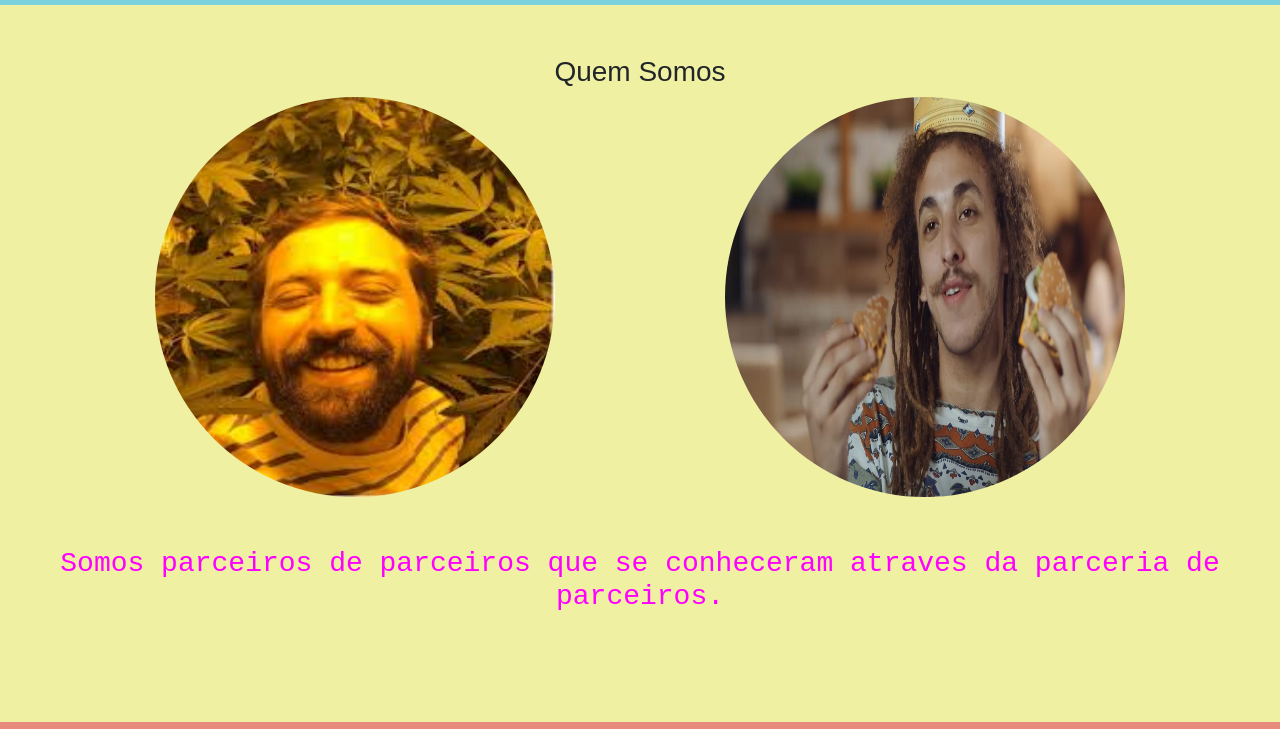
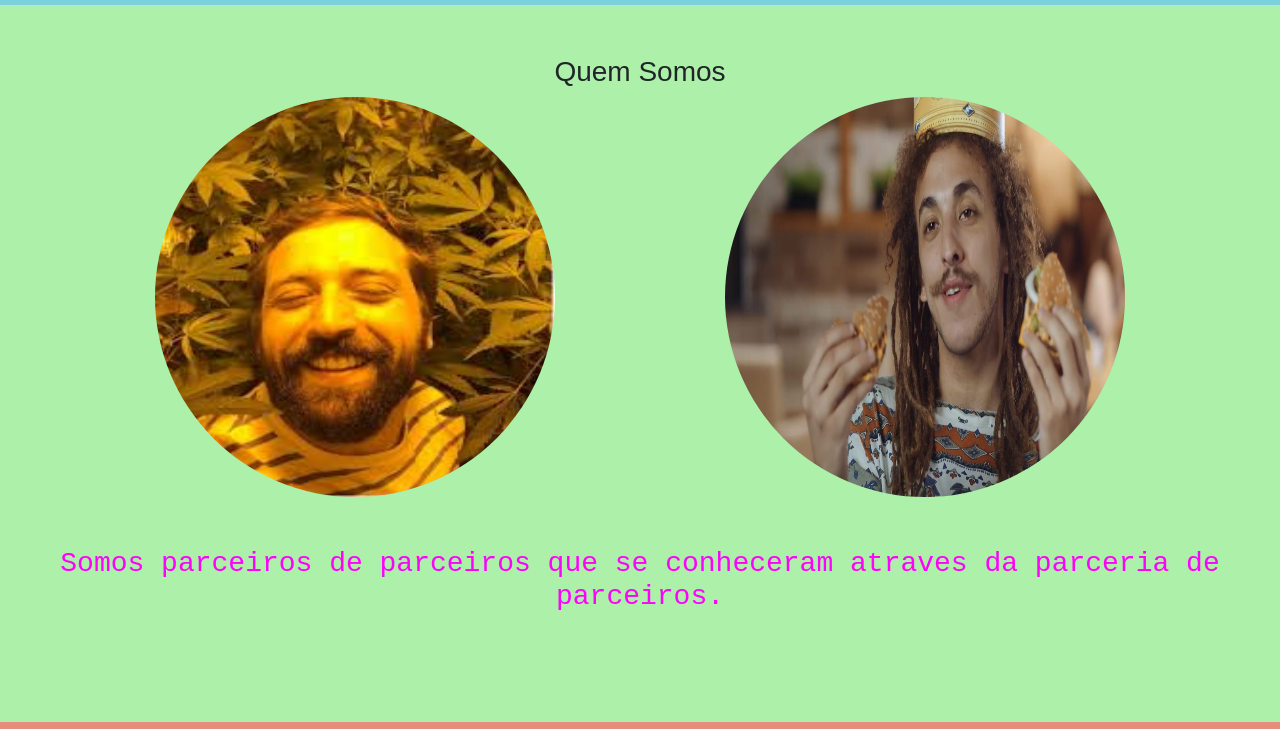
Before and after one commit to fabioagtorres/aula-bootstrap, a plain HTML site: page index.html in a window 1280 px wide. Shown: the part 71-800 px from the top of the page. Drawn offline with Linux system fonts and the light colour scheme.

Commit message:
mudando cor de fundo dos containers

```diff
--- a/css/style.css
+++ b/css/style.css
@@ -5,7 +5,7 @@ body {
     background-color: rgb(123, 210, 220);
 }
 .quem-somos {
-    background-color: rgb(240, 240, 163);
+    background-color: rgb(173, 240, 170);
 }
 .parceiros {
     background-color: rgb(231, 140, 124);
```
